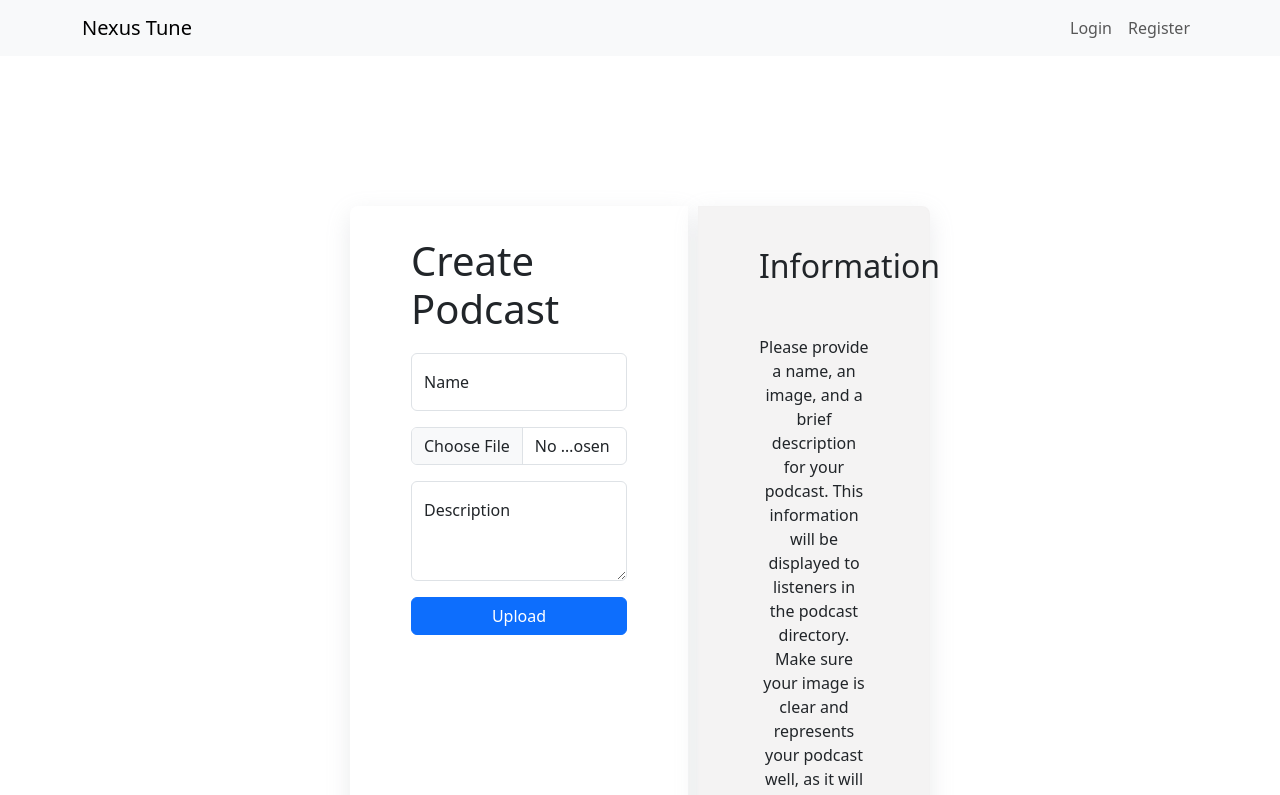
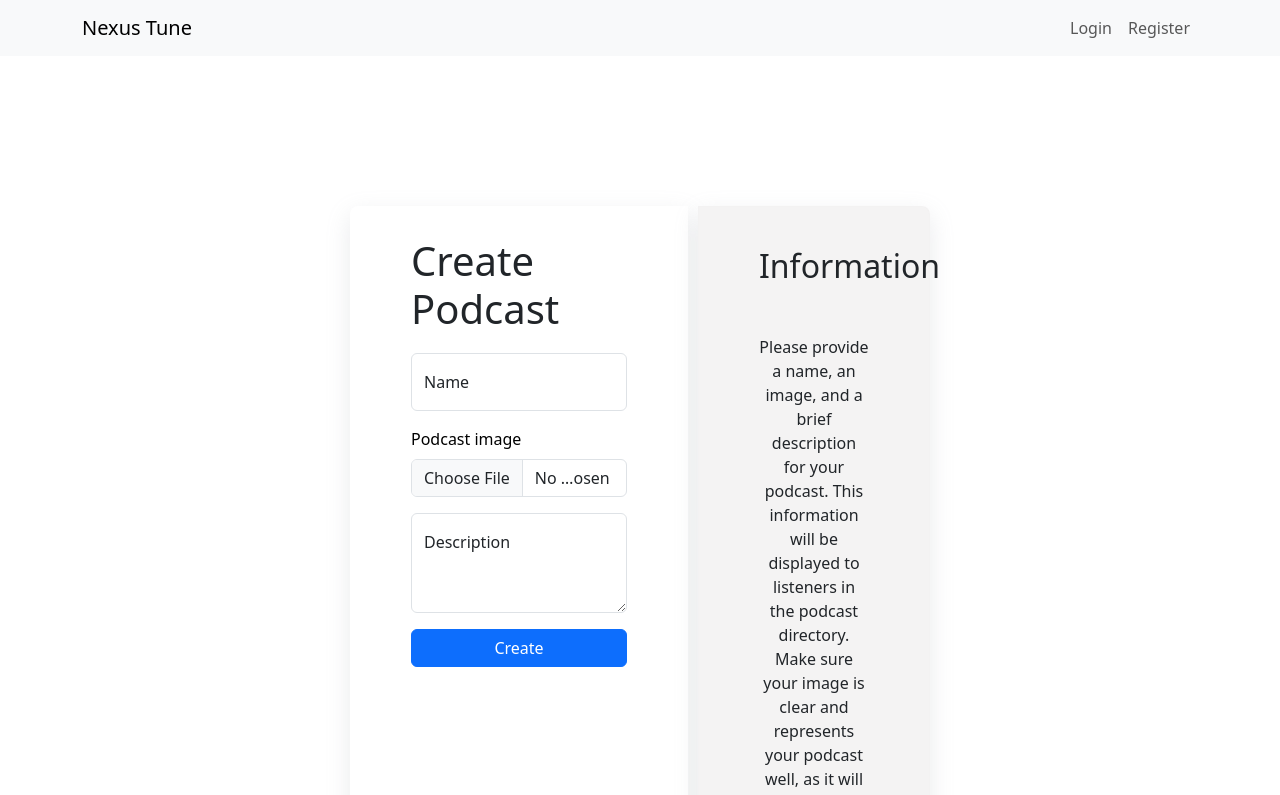
Before and after one commit to rkehadzhiyski/NexusTune, a React (Vite) app in the folder client/: page /create-podcast in a window 1280 px wide. Shown: the top 795 px of the page. Built offline with nearby package versions, Linux system fonts and the light colour scheme.

Commit message:
add user profile component

```diff
--- a/client/src/App.tsx
+++ b/client/src/App.tsx
@@ -6,6 +6,7 @@ import Register from "./components/register/Register";
 import Home from "./components/home/Home";
 import Login from "./components/login/Login";
 import CreatePodcast from "./components/createPodcast/CreatePodcast";
+import UserProfile from "./components/userProfile/userProfile";
 
 const App = () => {
     return (
@@ -17,6 +18,7 @@ const App = () => {
                     <Route path="/" element={<Home />} ></Route>
                     <Route path="/login" element={<Login />}></Route>
                     <Route path="/register" element={<Register />} ></Route>
+                    <Route path="/user-profile" element={<UserProfile />}></Route>
                     <Route path="/create-podcast" element={<CreatePodcast />} ></Route>
                 </Routes>
                 </div>
--- a/client/src/components/createPodcast/CreatePodcast.tsx
+++ b/client/src/components/createPodcast/CreatePodcast.tsx
@@ -94,6 +94,7 @@ const CreatePodcast = () => {
                     </FloatingLabel>
                     <Form.Text className="text-muted">
                     </Form.Text>
+                    <Form.Label className={styles['image-label']}>Podcast image</Form.Label>
                     <Form.Group controlId="formFile" className="mb-3">
                         <Form.Control
                             type="file"
@@ -116,7 +117,7 @@ const CreatePodcast = () => {
                     </FloatingLabel>
                     <div>
                         <Button className={styles['create-podcast-button']} variant="primary" type="submit">
-                            Upload
+                            Create
                         </Button>
                     </div>
                 </Form>
--- a/client/src/components/createPodcast/createPodcast.module.css
+++ b/client/src/components/createPodcast/createPodcast.module.css
@@ -6,7 +6,6 @@
     margin-right: 200px;
     margin-left: 200px;
 }
-
 
 .create-podcast-form-container{
     border: 1px solid white;
@@ -45,3 +44,7 @@
     text-align: center;
     margin: 50px 0;
 }
+
+.image-label {
+    color: black;
+}
--- a/client/src/components/navigation/Navigation.tsx
+++ b/client/src/components/navigation/Navigation.tsx
@@ -28,7 +28,7 @@ const Navigation = () => {
                             <div className={styles['profile-info-container']}>
                                 <img className={styles['profile-image']} src="/profile-image.jpg" alt="profile-image" />
                                 <NavDropdown title={user.username} id="nav-dropdown">
-                                    <NavDropdown.Item as={Link} to="/my-profile">My Profile</NavDropdown.Item>
+                                    <NavDropdown.Item as={Link} to="/user-profile">My Profile</NavDropdown.Item>
                                     <NavDropdown.Item as={Link} to="/create-podcast">Add Podcast</NavDropdown.Item>
                                     <NavDropdown.Divider />
                                     <NavDropdown.Item as={Link} onClick={logoutHandler} to="/">Logout</NavDropdown.Item>
--- /dev/null
+++ b/client/src/components/userProfile/UserProfile.tsx
@@ -0,0 +1,9 @@
+const UserProfile = () => {
+    return (
+        <>
+        <h1>Prrofile Page</h1>
+        </>
+    );
+}
+
+export default UserProfile;
```
Also changed, not shown: client/src/components/userProfile/userProfile.module.css (added).
